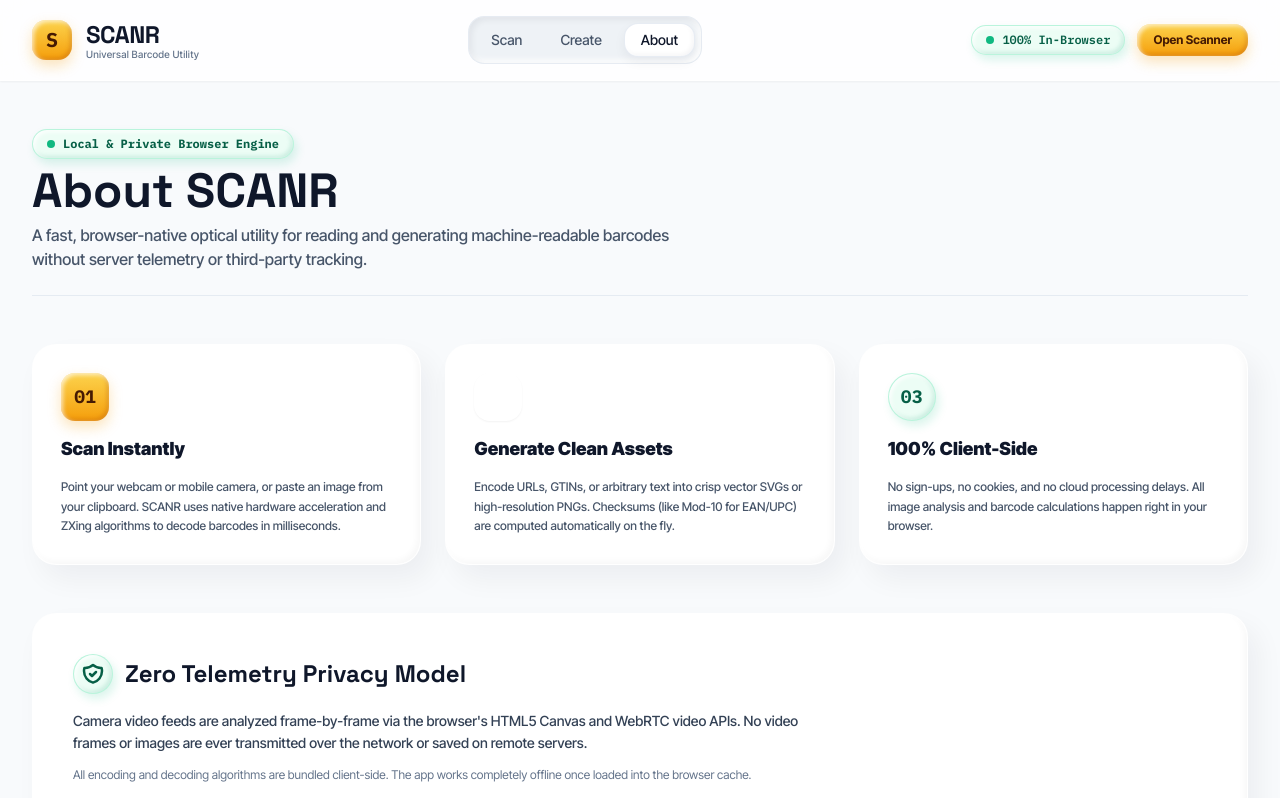
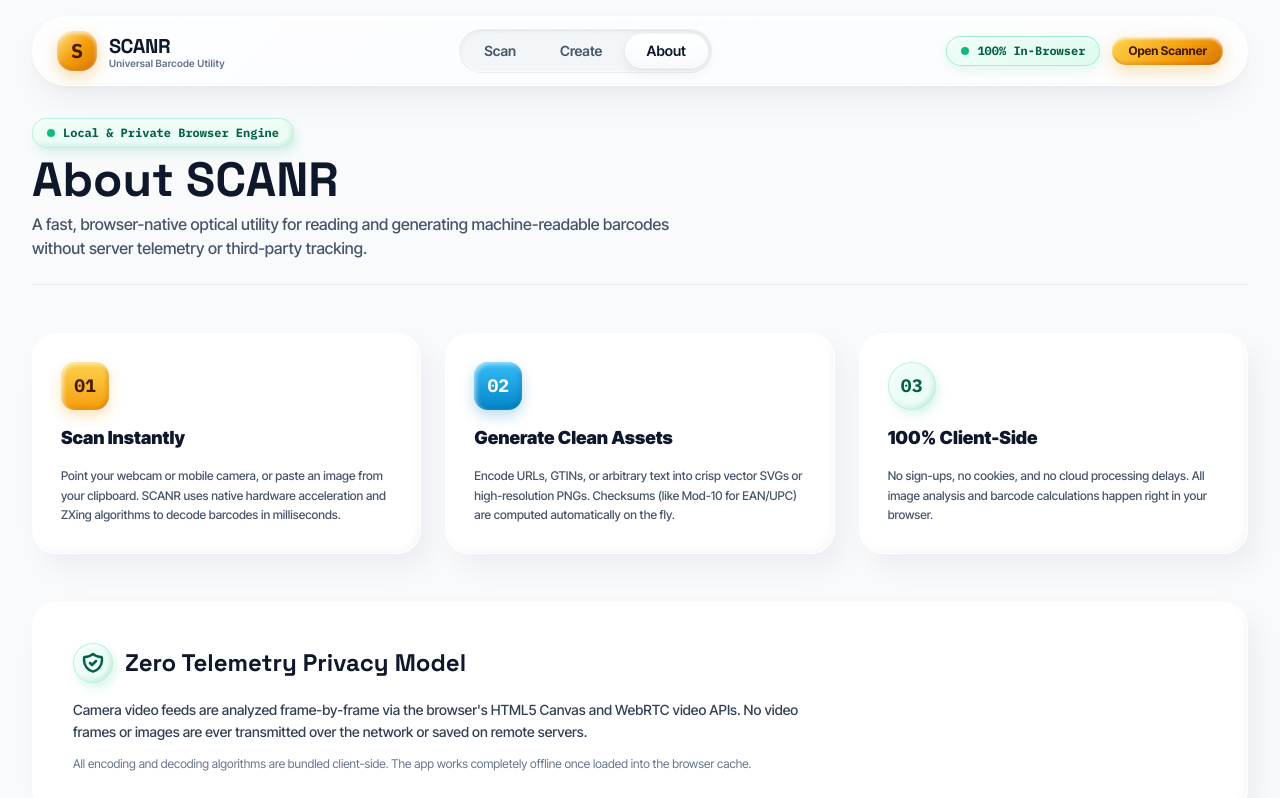
Before and after one commit to srinivas2s/scanr, a Vue app: page /about in a window 1280 px wide. Shown: the top 798 px of the page. Built offline with nearby package versions, Linux system fonts and the light colour scheme; what @zxing/library would draw is missing.

Commit message:
feat: transform navigation bar into floating Liquid Morphism glass capsule

```diff
--- a/src/assets/main.css
+++ b/src/assets/main.css
@@ -22,8 +22,8 @@
 body {
   background-color: #f1f5f9;
   background-image:
-    radial-gradient(at 0% 0%, rgba(254, 243, 199, 0.5) 0px, transparent 50%),
-    radial-gradient(at 100% 0%, rgba(224, 242, 254, 0.6) 0px, transparent 50%),
+    radial-gradient(at 0% 0%, rgba(254, 243, 199, 0.55) 0px, transparent 50%),
+    radial-gradient(at 100% 0%, rgba(224, 242, 254, 0.65) 0px, transparent 50%),
     radial-gradient(at 50% 100%, rgba(241, 245, 249, 1) 0px, transparent 50%);
   color: #0f172a;
   font-feature-settings: "cv02", "cv03", "cv04", "cv11";
@@ -49,7 +49,95 @@
   background: #94a3b8;
 }
 
-/* Claymorphism Surfaces */
+/* ==========================================================================
+   LIQUID MORPHISM (Fluid Glassmorphism & Liquid Pills)
+   ========================================================================== */
+
+/* Floating Liquid Glass Navigation Capsule */
+.liquid-glass-bar {
+  background: linear-gradient(135deg, rgba(255, 255, 255, 0.78) 0%, rgba(255, 255, 255, 0.5) 50%, rgba(255, 255, 255, 0.72) 100%);
+  backdrop-filter: blur(28px) saturate(190%);
+  -webkit-backdrop-filter: blur(28px) saturate(190%);
+  border: 1px solid rgba(255, 255, 255, 0.85);
+  box-shadow:
+    0 16px 36px -8px rgba(15, 23, 42, 0.07),
+    0 4px 12px rgba(15, 23, 42, 0.03),
+    inset 0 1.5px 2px rgba(255, 255, 255, 0.95),
+    inset 0 -1.5px 2px rgba(15, 23, 42, 0.02);
+}
+
+/* Liquid Inset Track (for Segmented Navigation) */
+.liquid-track {
+  background: rgba(238, 242, 246, 0.7);
+  backdrop-filter: blur(16px);
+  -webkit-backdrop-filter: blur(16px);
+  border: 1px solid rgba(226, 232, 240, 0.6);
+  box-shadow:
+    inset 0 2px 4px rgba(15, 23, 42, 0.06),
+    inset 0 -1px 2px rgba(255, 255, 255, 0.8);
+}
+
+/* Liquid Droplet Floating Tab / Button */
+.liquid-tab-active {
+  background: linear-gradient(180deg, #ffffff 0%, #f8fafc 100%);
+  color: #0f172a;
+  box-shadow:
+    0 4px 14px rgba(15, 23, 42, 0.07),
+    0 1px 3px rgba(15, 23, 42, 0.04),
+    inset 0 1.5px 1.5px rgba(255, 255, 255, 1),
+    inset 0 -1px 1px rgba(15, 23, 42, 0.03);
+  border: 1px solid rgba(255, 255, 255, 0.9);
+}
+
+/* Liquid Glossy Droplet Logo */
+.liquid-logo {
+  background: linear-gradient(135deg, #fde68a 0%, #f59e0b 50%, #d97706 100%);
+  color: #451a03;
+  box-shadow:
+    0 6px 16px rgba(245, 158, 11, 0.35),
+    inset 0 2px 4px rgba(255, 255, 255, 0.8),
+    inset 0 -2px 4px rgba(180, 83, 9, 0.35);
+}
+
+/* Liquid Emerald Status Pill */
+.liquid-pill-emerald {
+  background: linear-gradient(135deg, rgba(236, 253, 245, 0.85) 0%, rgba(209, 250, 229, 0.7) 100%);
+  color: #065f46;
+  border: 1px solid rgba(110, 231, 183, 0.6);
+  backdrop-filter: blur(12px);
+  -webkit-backdrop-filter: blur(12px);
+  box-shadow:
+    0 4px 12px rgba(16, 185, 129, 0.12),
+    inset 0 1.5px 2px rgba(255, 255, 255, 0.9);
+}
+
+/* Liquid Amber CTA Button */
+.liquid-btn-amber {
+  background: linear-gradient(135deg, #fcd34d 0%, #f59e0b 60%, #d97706 100%);
+  color: #451a03;
+  box-shadow:
+    0 6px 18px rgba(245, 158, 11, 0.32),
+    inset 0 2px 3px rgba(255, 255, 255, 0.75),
+    inset 0 -2px 3px rgba(180, 83, 9, 0.3);
+  transition: all 0.18s cubic-bezier(0.34, 1.56, 0.64, 1);
+}
+
+.liquid-btn-amber:hover {
+  transform: translateY(-2px) scale(1.02);
+  box-shadow:
+    0 8px 24px rgba(245, 158, 11, 0.4),
+    inset 0 2px 3px rgba(255, 255, 255, 0.9),
+    inset 0 -2px 3px rgba(180, 83, 9, 0.3);
+}
+
+.liquid-btn-amber:active {
+  transform: translateY(1px) scale(0.98);
+}
+
+/* ==========================================================================
+   CLAYMORPHISM SURFACES
+   ========================================================================== */
+
 .clay-card {
   background: #ffffff;
   border-radius: 1.5rem;
@@ -89,7 +177,6 @@
     inset -3px -3px 6px rgba(15, 23, 42, 0.03);
 }
 
-/* Clay Inset Wells (for input fields, canvas wells, tabs) */
 .clay-inset {
   background: #eef2f6;
   border-radius: 1rem;
@@ -99,16 +186,6 @@
   border: 1px solid rgba(226, 232, 240, 0.6);
 }
 
-.clay-inset-white {
-  background: #f8fafc;
-  border-radius: 1.25rem;
-  box-shadow:
-    inset 3px 3px 6px rgba(15, 23, 42, 0.05),
-    inset -3px -3px 6px rgba(255, 255, 255, 0.9);
-  border: 1px solid rgba(226, 232, 240, 0.7);
-}
-
-/* Clay Pill Badges */
 .clay-pill {
   background: #ffffff;
   border-radius: 9999px;
@@ -152,7 +229,6 @@
   border: 1px solid rgba(125, 211, 252, 0.4);
 }
 
-/* Clay Buttons */
 .clay-btn-amber {
   background: linear-gradient(180deg, #fcd34d 0%, #f59e0b 100%);
   color: #451a03;
@@ -174,10 +250,6 @@
 
 .clay-btn-amber:active {
   transform: translateY(1px) scale(0.98);
-  box-shadow:
-    0 2px 6px rgba(245, 158, 11, 0.2),
-    inset 2px 2px 4px rgba(180, 83, 9, 0.4),
-    inset -2px -2px 4px rgba(255, 255, 255, 0.5);
 }
 
 .clay-btn-dark {
@@ -239,23 +311,21 @@
   transition: all 0.15s cubic-bezier(0.34, 1.56, 0.64, 1);
 }
 
-.clay-btn-red:hover {
-  transform: translateY(-2px);
+.clay-btn-sky {
+  background: linear-gradient(180deg, #38bdf8 0%, #0284c7 100%);
+  color: #ffffff;
+  border-radius: 0.875rem;
   box-shadow:
-    0 8px 20px rgba(220, 38, 38, 0.35),
-    inset 2px 2px 4px rgba(255, 255, 255, 0.7),
-    inset -2px -2px 4px rgba(153, 27, 27, 0.4);
+    0 6px 14px rgba(2, 132, 199, 0.28),
+    inset 2px 2px 4px rgba(255, 255, 255, 0.6),
+    inset -2px -2px 4px rgba(3, 105, 161, 0.4);
+  transition: all 0.15s cubic-bezier(0.34, 1.56, 0.64, 1);
 }
 
 /* Laser line scanner animation */
 .laser-line {
   background: linear-gradient(180deg, rgba(245, 158, 11, 0) 0%, rgba(245, 158, 11, 0.9) 50%, rgba(245, 158, 11, 1) 100%);
   box-shadow: 0 0 16px 3px rgba(245, 158, 11, 0.65), 0 0 6px 1px rgba(255, 255, 255, 0.9);
-}
-
-.laser-line-red {
-  background: linear-gradient(180deg, rgba(239, 68, 68, 0) 0%, rgba(239, 68, 68, 0.9) 50%, rgba(239, 68, 68, 1) 100%);
-  box-shadow: 0 0 16px 3px rgba(239, 68, 68, 0.65), 0 0 6px 1px rgba(255, 255, 255, 0.9);
 }
 
 /* Subtle background grid */
--- a/src/components/layout/Navbar.vue
+++ b/src/components/layout/Navbar.vue
@@ -19,49 +19,50 @@
 </script>
 
 <template>
-  <header class="sticky top-0 z-50 bg-white/80 backdrop-blur-xl border-b border-white/60 shadow-sm font-sans">
-    <div class="max-w-7xl mx-auto px-4 sm:px-6 lg:px-8">
-      <div class="flex items-center justify-between h-16 sm:h-20">
+  <header class="sticky top-2.5 sm:top-4 z-50 px-3 sm:px-6 lg:px-8 max-w-7xl mx-auto w-full font-sans select-none">
 
-        <!-- Brand Logo -->
+    <!-- Floating Liquid Morphism Navigation Capsule -->
+    <div class="liquid-glass-bar rounded-2xl sm:rounded-full px-4 sm:px-6 py-2.5 sm:py-3 flex items-center justify-between transition-all duration-200">
+
+      <!-- Brand Logo Drop -->
       <router-link
         to="/"
-          class="flex items-center gap-3.5 group select-none focus:outline-none"
+        class="flex items-center gap-3 group focus:outline-none"
       >
-          <div class="w-10 h-10 rounded-2xl clay-btn-amber flex items-center justify-center text-slate-950 font-mono font-black text-xl group-hover:scale-105 transition-transform">
+        <div class="w-9 h-9 sm:w-10 sm:h-10 rounded-xl sm:rounded-2xl liquid-logo flex items-center justify-center text-slate-950 font-mono font-black text-lg sm:text-xl group-hover:scale-105 transition-transform">
           <span>S</span>
         </div>
 
         <div class="flex flex-col">
-            <span class="font-display text-xl sm:text-2xl font-black tracking-tight text-slate-900 group-hover:text-amber-600 transition-colors">
+          <span class="font-display text-lg sm:text-xl font-black tracking-tight text-slate-900 group-hover:text-amber-600 transition-colors">
             SCANR
           </span>
-            <span class="text-[10px] text-slate-500 -mt-1 tracking-wide font-medium hidden sm:block">
+          <span class="text-[10px] text-slate-500 -mt-1 tracking-wide font-semibold hidden sm:block">
             Universal Barcode Utility
           </span>
         </div>
       </router-link>
 
-        <!-- Desktop Navigation Links with Clay Inset Well -->
-        <nav class="hidden md:flex items-center gap-1.5 p-1.5 rounded-2xl clay-inset">
+      <!-- Center Segmented Liquid Tabs -->
+      <nav class="hidden md:flex items-center p-1 rounded-full liquid-track gap-1">
         <router-link
           v-for="item in navItems"
           :key="item.path"
           :to="item.path"
-            class="px-4 py-1.5 text-sm font-medium rounded-xl transition-all duration-150 flex items-center gap-2"
+          class="px-5 py-1.5 text-xs sm:text-sm font-semibold rounded-full transition-all duration-200 flex items-center gap-2"
           :class="[
             route.path === item.path
-                ? 'clay-btn-white text-slate-950 font-bold shadow-xs'
-                : 'text-slate-600 hover:text-slate-950 hover:bg-white/50'
+              ? 'liquid-tab-active font-bold text-slate-950 scale-[1.02]'
+              : 'text-slate-600 hover:text-slate-950 hover:bg-white/40'
           ]"
         >
           <span>{{ item.label }}</span>
         </router-link>
       </nav>
 
-        <!-- Right Side Badge & CTA -->
+      <!-- Right Side Fluid Pill & Action -->
       <div class="hidden sm:flex items-center gap-3">
-          <div class="flex items-center gap-2 px-3.5 py-1.5 clay-pill-emerald text-xs font-mono font-semibold">
+        <div class="flex items-center gap-2 px-3.5 py-1.5 rounded-full liquid-pill-emerald text-xs font-mono font-bold">
           <span class="w-2 h-2 rounded-full bg-emerald-500 animate-pulse"></span>
           <span>100% In-Browser</span>
         </div>
@@ -69,7 +70,7 @@
         <router-link
           v-if="route.path !== '/scan'"
           to="/scan"
-            class="px-4 py-2 text-xs font-bold clay-btn-amber"
+          class="px-4 py-1.5 text-xs font-bold rounded-full liquid-btn-amber"
         >
           Open Scanner
         </router-link>
@@ -79,7 +80,7 @@
       <div class="flex md:hidden items-center gap-2">
         <router-link
           to="/scan"
-            class="px-3.5 py-1.5 text-xs font-bold clay-btn-amber"
+          class="px-3.5 py-1.5 text-xs font-bold rounded-full liquid-btn-amber"
         >
           Scan
         </router-link>
@@ -87,44 +88,45 @@
         <button
           @click="isMobileMenuOpen = !isMobileMenuOpen"
           type="button"
-            class="p-2.5 rounded-xl clay-btn-white text-slate-700 hover:text-slate-950 focus:outline-none"
+          class="p-2 rounded-xl liquid-track text-slate-700 hover:text-slate-950 focus:outline-none"
           aria-label="Toggle Navigation"
         >
           <svg class="w-5 h-5" fill="none" viewBox="0 0 24 24" stroke="currentColor">
-              <path v-if="!isMobileMenuOpen" stroke-linecap="round" stroke-linejoin="round" stroke-width="2" d="M4 6h16M4 12h16M4 18h16" />
-              <path v-else stroke-linecap="round" stroke-linejoin="round" stroke-width="2" d="M6 18L18 6M6 6l12 12" />
+            <path v-if="!isMobileMenuOpen" stroke-linecap="round" stroke-linejoin="round" stroke-width="2.5" d="M4 6h16M4 12h16M4 18h16" />
+            <path v-else stroke-linecap="round" stroke-linejoin="round" stroke-width="2.5" d="M6 18L18 6M6 6l12 12" />
           </svg>
         </button>
       </div>
-      </div>
+
     </div>
 
-    <!-- Mobile Drawer -->
+    <!-- Mobile Liquid Glass Drawer -->
     <div
       v-if="isMobileMenuOpen"
-      class="md:hidden border-t border-slate-200/80 bg-white/95 backdrop-blur-xl px-4 pt-3 pb-6 space-y-2 shadow-xl"
+      class="md:hidden mt-2 p-3 rounded-2xl liquid-glass-bar space-y-1.5"
     >
       <button
         v-for="item in navItems"
         :key="item.path"
         @click="navigateTo(item.path)"
-        class="w-full text-left px-4 py-3 rounded-2xl text-sm font-medium flex items-center justify-between transition-all"
+        class="w-full text-left px-4 py-2.5 rounded-xl text-sm font-semibold flex items-center justify-between transition-all"
         :class="[
           route.path === item.path
-            ? 'clay-btn-amber font-bold text-slate-950'
-            : 'clay-btn-white text-slate-700 hover:text-slate-950'
+            ? 'liquid-btn-amber font-bold text-slate-950'
+            : 'text-slate-700 hover:text-slate-950 hover:bg-white/60'
         ]"
       >
         <span>{{ item.label }}</span>
         <span class="text-xs opacity-75 font-normal">{{ item.description }}</span>
       </button>
 
-      <div class="pt-3 border-t border-slate-100 flex items-center justify-between text-xs text-slate-500">
-        <span class="flex items-center gap-1.5 text-emerald-700 font-mono font-medium">
+      <div class="pt-2.5 border-t border-slate-200/50 flex items-center justify-between text-xs text-slate-500 font-medium px-2">
+        <span class="flex items-center gap-1.5 text-emerald-700 font-mono">
           <span class="w-1.5 h-1.5 rounded-full bg-emerald-500"></span>
-          Zero-telemetry local engine
+          Zero-telemetry engine
         </span>
       </div>
     </div>
+
   </header>
 </template>
```
Lines whose indentation alone changed are shown as unchanged.
